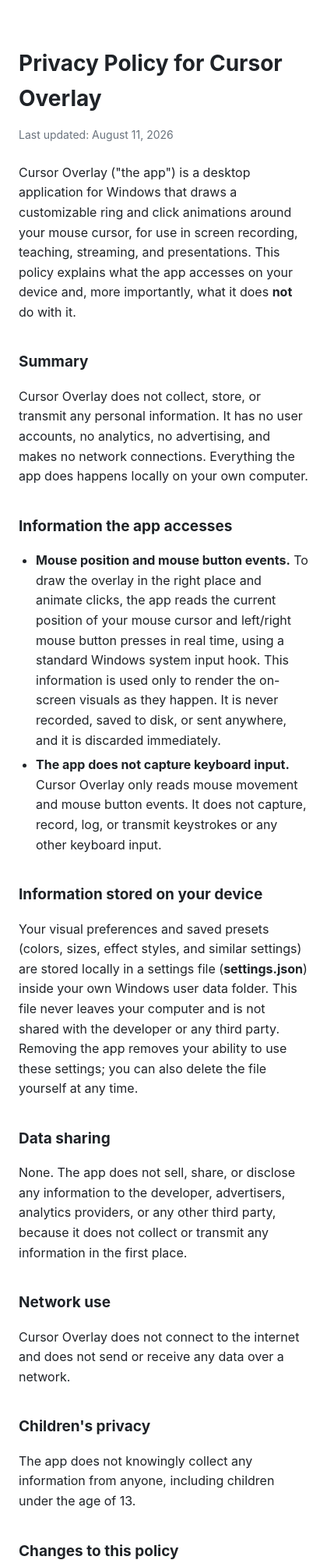
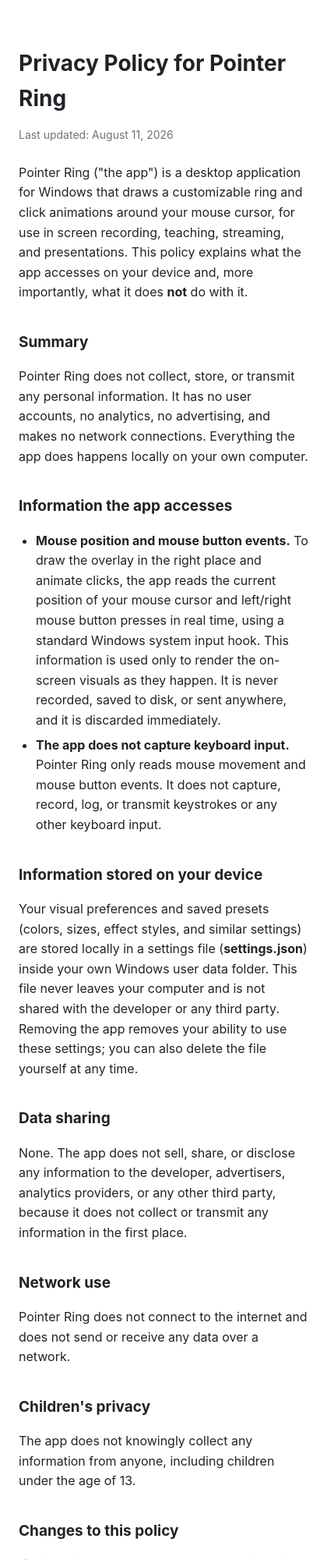
Before and after one commit to james-armendariz/Cursor-Overlay, an Electron app: page privacy-policy.html in a window 420 px wide. Shown: the top 2000 px of the page at 78% size. Drawn offline with Linux system fonts and the light colour scheme.

Commit message:
Update privacy policy: rename app to Pointer Ring

```diff
--- a/privacy-policy.html
+++ b/privacy-policy.html
@@ -3,7 +3,7 @@
 <head>
   <meta charset="utf-8">
   <meta name="viewport" content="width=device-width, initial-scale=1">
-  <title>Cursor Overlay — Privacy Policy</title>
+  <title>Pointer Ring — Privacy Policy</title>
   <style>
     :root { color-scheme: light dark; }
     body {
@@ -27,11 +27,11 @@
   </style>
 </head>
 <body>
-  <h1>Privacy Policy for Cursor Overlay</h1>
+  <h1>Privacy Policy for Pointer Ring</h1>
   <p class="updated">Last updated: August 11, 2026</p>
 
   <p>
-    Cursor Overlay ("the app") is a desktop application for Windows that draws a
+    Pointer Ring ("the app") is a desktop application for Windows that draws a
     customizable ring and click animations around your mouse cursor, for use in
     screen recording, teaching, streaming, and presentations. This policy
     explains what the app accesses on your device and, more importantly, what it
@@ -40,7 +40,7 @@
 
   <h2>Summary</h2>
   <p>
-    Cursor Overlay does not collect, store, or transmit any personal
+    Pointer Ring does not collect, store, or transmit any personal
     information. It has no user accounts, no analytics, no advertising, and makes
     no network connections. Everything the app does happens locally on your own
     computer.
@@ -57,7 +57,7 @@
       saved to disk, or sent anywhere, and it is discarded immediately.
     </li>
     <li>
-      <strong>The app does not capture keyboard input.</strong> Cursor Overlay
+      <strong>The app does not capture keyboard input.</strong> Pointer Ring
       only reads mouse movement and mouse button events. It does not capture,
       record, log, or transmit keystrokes or any other keyboard input.
     </li>
@@ -82,7 +82,7 @@
 
   <h2>Network use</h2>
   <p>
-    Cursor Overlay does not connect to the internet and does not send or receive
+    Pointer Ring does not connect to the internet and does not send or receive
     any data over a network.
   </p>
 
```
